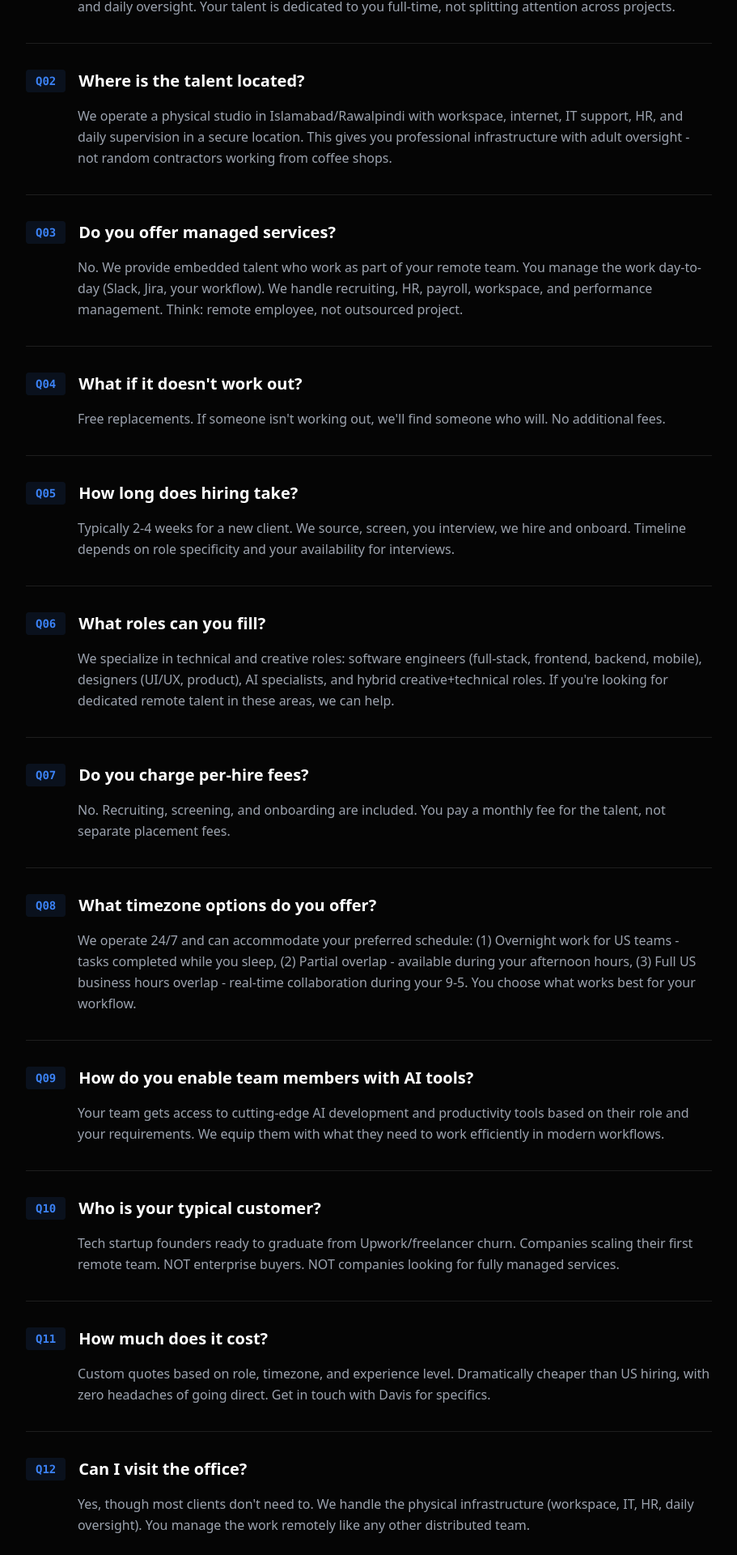
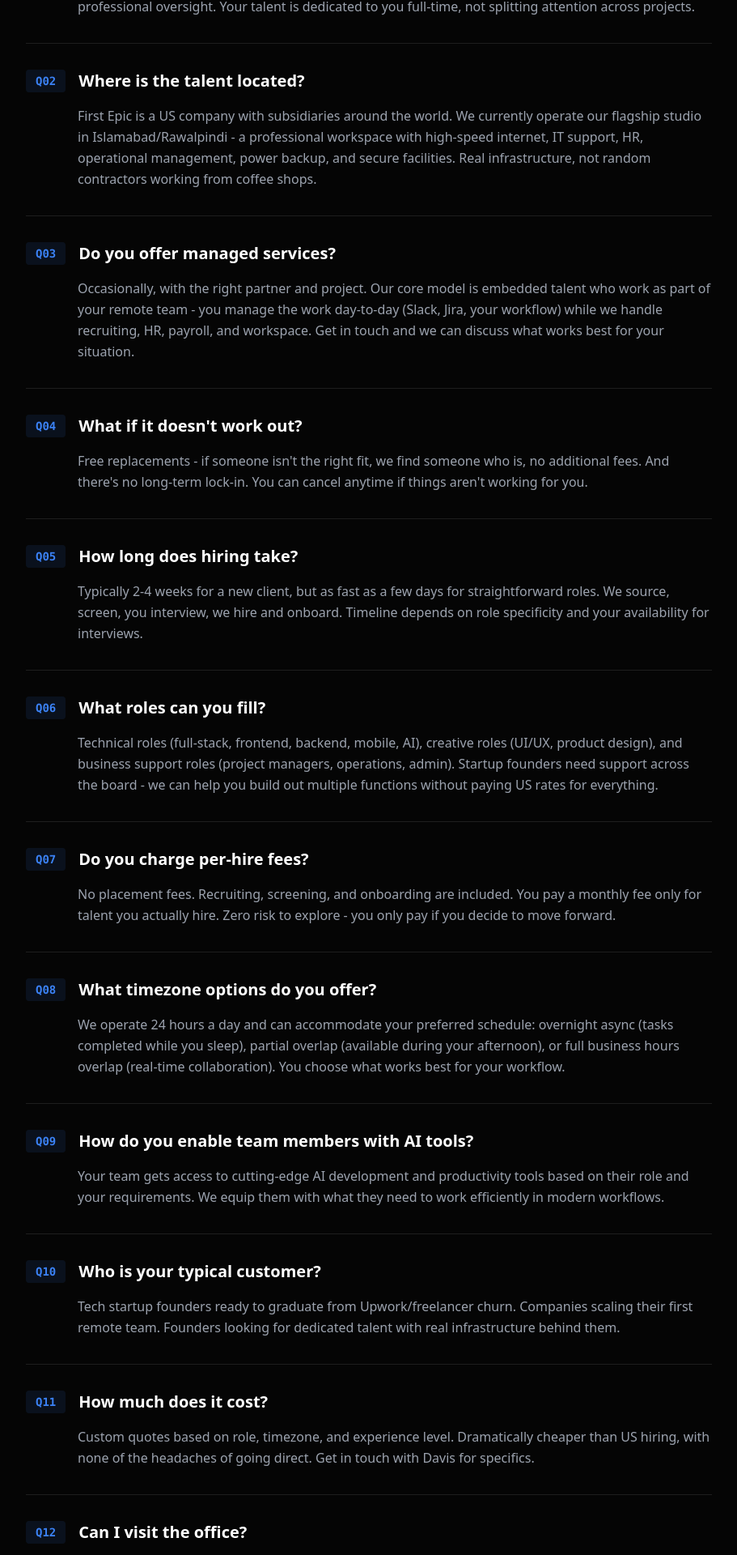
Before and after one commit to First-Epic/firstepic-website, a Next.js app: page /faq in a window 1280 px wide. Shown: the part 670-2590 px from the top of the page at 81% size, without its empty margins (184-1095 px from the left). Built offline with nearby package versions, Linux system fonts and the light colour scheme.

Commit message:
FAQ updates: US company framing, managed services flexibility, zero risk messaging, timezone clarity, business roles

```diff
--- a/app/faq/page.tsx
+++ b/app/faq/page.tsx
@@ -2,35 +2,35 @@ export default function FAQ() {
   const faqs = [
     {
       question: "How is this different from Upwork/Toptal/Arc/Turing?",
-      answer: "Upwork is freelancers juggling multiple clients. Toptal/Arc/Turing are marketplaces connecting you to individual contractors. First Epic provides a physical workspace with HR, IT, performance management, and daily oversight. Your talent is dedicated to you full-time, not splitting attention across projects."
+      answer: "Upwork is freelancers juggling multiple clients. Toptal/Arc/Turing are marketplaces connecting you to individual contractors. First Epic provides a physical workspace with HR, IT, career development, and professional oversight. Your talent is dedicated to you full-time, not splitting attention across projects."
     },
     {
       question: "Where is the talent located?",
-      answer: "We operate a physical studio in Islamabad/Rawalpindi with workspace, internet, IT support, HR, and daily supervision in a secure location. This gives you professional infrastructure with adult oversight - not random contractors working from coffee shops."
+      answer: "First Epic is a US company with subsidiaries around the world. We currently operate our flagship studio in Islamabad/Rawalpindi - a professional workspace with high-speed internet, IT support, HR, operational management, power backup, and secure facilities. Real infrastructure, not random contractors working from coffee shops."
     },
     {
       question: "Do you offer managed services?",
-      answer: "No. We provide embedded talent who work as part of your remote team. You manage the work day-to-day (Slack, Jira, your workflow). We handle recruiting, HR, payroll, workspace, and performance management. Think: remote employee, not outsourced project."
+      answer: "Occasionally, with the right partner and project. Our core model is embedded talent who work as part of your remote team - you manage the work day-to-day (Slack, Jira, your workflow) while we handle recruiting, HR, payroll, and workspace. Get in touch and we can discuss what works best for your situation."
     },
     {
       question: "What if it doesn't work out?",
-      answer: "Free replacements. If someone isn't working out, we'll find someone who will. No additional fees."
+      answer: "Free replacements - if someone isn't the right fit, we find someone who is, no additional fees. And there's no long-term lock-in. You can cancel anytime if things aren't working for you."
     },
     {
       question: "How long does hiring take?",
-      answer: "Typically 2-4 weeks for a new client. We source, screen, you interview, we hire and onboard. Timeline depends on role specificity and your availability for interviews."
+      answer: "Typically 2-4 weeks for a new client, but as fast as a few days for straightforward roles. We source, screen, you interview, we hire and onboard. Timeline depends on role specificity and your availability for interviews."
     },
     {
       question: "What roles can you fill?",
-      answer: "We specialize in technical and creative roles: software engineers (full-stack, frontend, backend, mobile), designers (UI/UX, product), AI specialists, and hybrid creative+technical roles. If you're looking for dedicated remote talent in these areas, we can help."
+      answer: "Technical roles (full-stack, frontend, backend, mobile, AI), creative roles (UI/UX, product design), and business support roles (project managers, operations, admin). Startup founders need support across the board - we can help you build out multiple functions without paying US rates for everything."
     },
     {
       question: "Do you charge per-hire fees?",
-      answer: "No. Recruiting, screening, and onboarding are included. You pay a monthly fee for the talent, not separate placement fees."
+      answer: "No placement fees. Recruiting, screening, and onboarding are included. You pay a monthly fee only for talent you actually hire. Zero risk to explore - you only pay if you decide to move forward."
     },
     {
       question: "What timezone options do you offer?",
-      answer: "We operate 24/7 and can accommodate your preferred schedule: (1) Overnight work for US teams - tasks completed while you sleep, (2) Partial overlap - available during your afternoon hours, (3) Full US business hours overlap - real-time collaboration during your 9-5. You choose what works best for your workflow."
+      answer: "We operate 24 hours a day and can accommodate your preferred schedule: overnight async (tasks completed while you sleep), partial overlap (available during your afternoon), or full business hours overlap (real-time collaboration). You choose what works best for your workflow."
     },
     {
       question: "How do you enable team members with AI tools?",
@@ -38,15 +38,15 @@ export default function FAQ() {
     },
     {
       question: "Who is your typical customer?",
-      answer: "Tech startup founders ready to graduate from Upwork/freelancer churn. Companies scaling their first remote team. NOT enterprise buyers. NOT companies looking for fully managed services."
+      answer: "Tech startup founders ready to graduate from Upwork/freelancer churn. Companies scaling their first remote team. Founders looking for dedicated talent with real infrastructure behind them."
     },
     {
       question: "How much does it cost?",
-      answer: "Custom quotes based on role, timezone, and experience level. Dramatically cheaper than US hiring, with zero headaches of going direct. Get in touch with Davis for specifics."
+      answer: "Custom quotes based on role, timezone, and experience level. Dramatically cheaper than US hiring, with none of the headaches of going direct. Get in touch with Davis for specifics."
     },
     {
       question: "Can I visit the office?",
-      answer: "Yes, though most clients don't need to. We handle the physical infrastructure (workspace, IT, HR, daily oversight). You manage the work remotely like any other distributed team."
+      answer: "Yes, though most clients don't need to. We handle the physical infrastructure - workspace, IT, HR, operational oversight. You manage the work remotely like any other distributed team."
     }
   ]
 
@@ -122,7 +122,7 @@ export default function FAQ() {
         <div className="max-w-7xl mx-auto flex flex-col md:flex-row justify-between items-center gap-6">
           <div className="flex items-center gap-3">
             <div className="w-8 h-8 bg-white text-black flex items-center justify-center font-bold font-mono text-xs rounded-sm">FE</div>
-            <span className="text-gray-500 text-sm">Full-time embedded talent with on-site management.</span>
+            <span className="text-gray-500 text-sm">Full-time embedded talent with professional oversight.</span>
           </div>
           <div className="flex gap-8 text-sm">
             <a href="/about" className="text-gray-400 hover:text-white transition">About</a>
```
